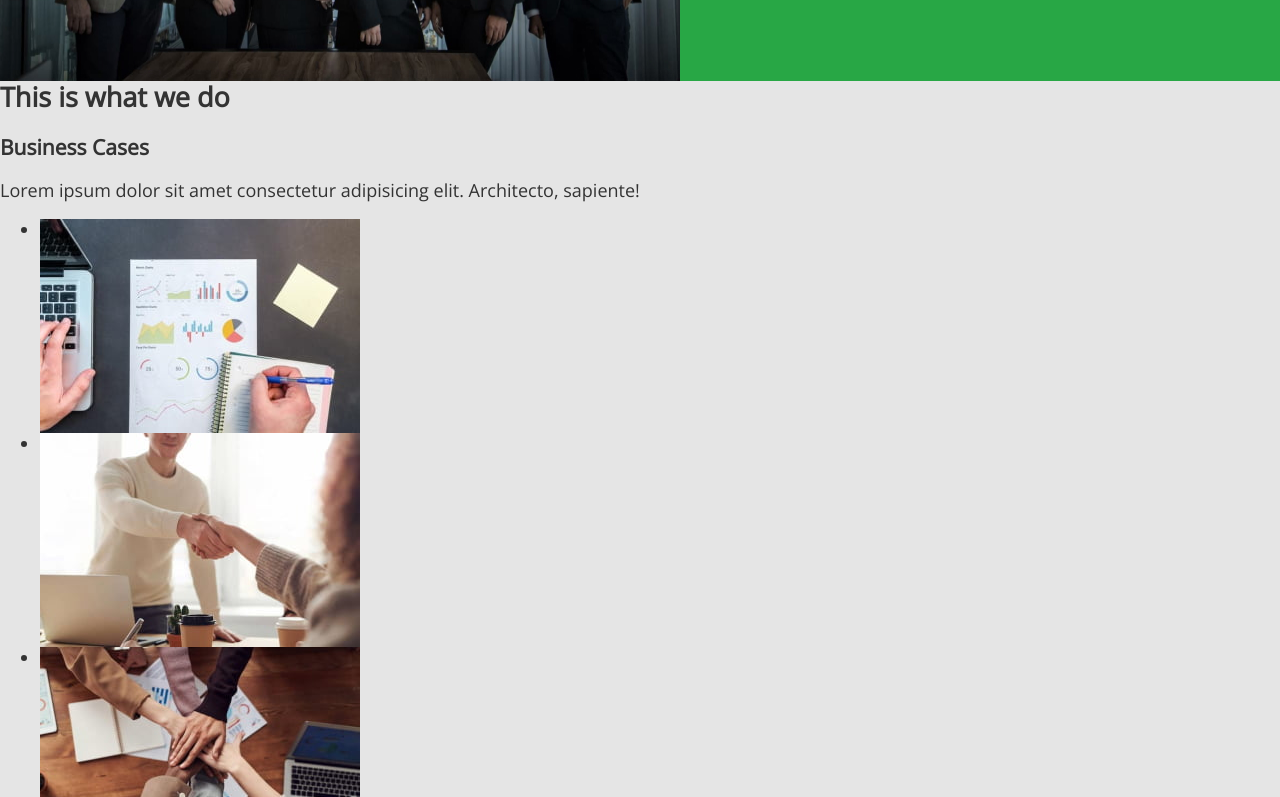
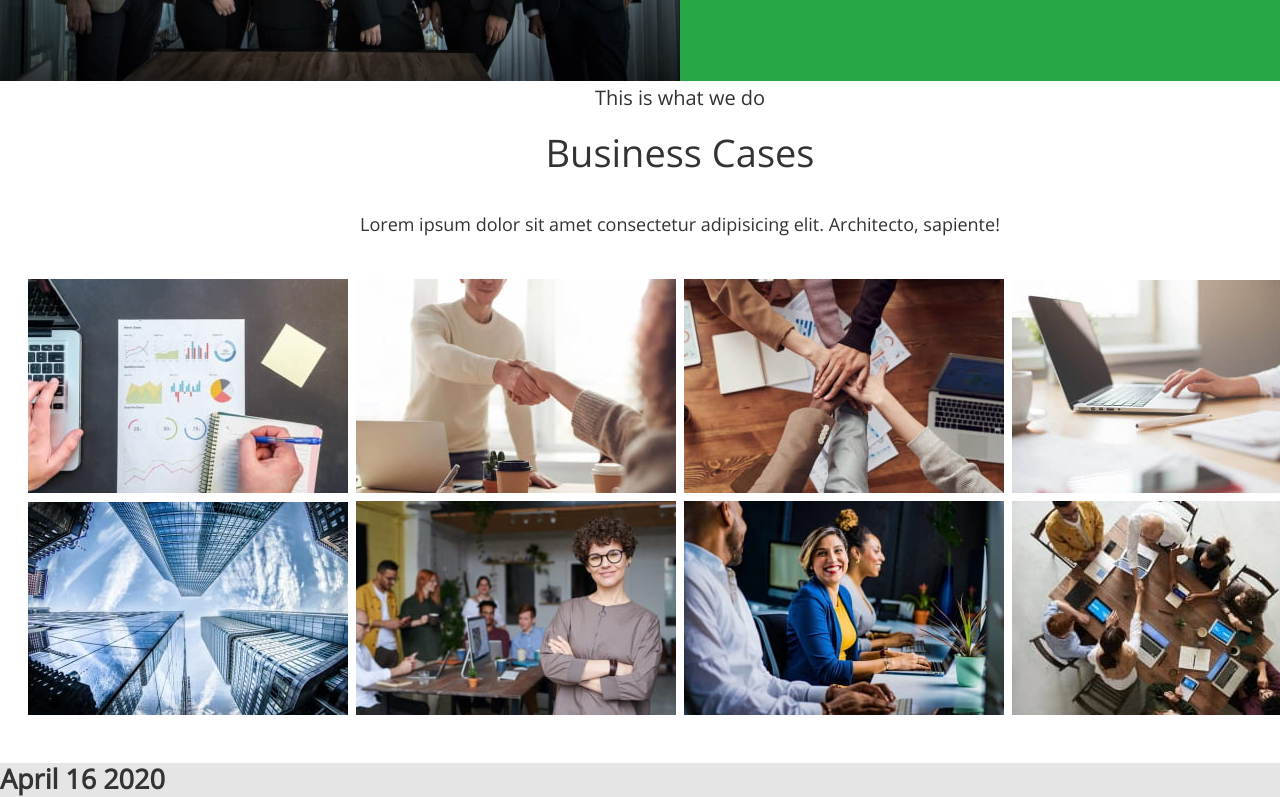
Before and after one commit to AleksandraPauk/FSOn59-StartersGoIT, a plain HTML site: page index.html in a window 1280 px wide. Shown: the part 1494-2291 px from the top of the page. Drawn offline with nearby package versions, Linux system fonts and the light colour scheme.

Commit message:
add styles for "busineses-cases"

```diff
--- a/css/style.css
+++ b/css/style.css
@@ -251,3 +251,56 @@ address {
   border-radius: 5px;
   cursor: pointer;
 }
+
+/* Business Cases */
+.cases {
+  background-color: var(--secondary-text-color);
+}
+.cases-title {
+  font-style: normal;
+  font-weight: 400;
+  font-size: 20px;
+  line-height: 1.65;
+  text-align: center;
+  margin-bottom: 15px;
+}
+
+.cases-subtitle {
+  font-style: normal;
+  font-weight: 300;
+  font-size: 38px;
+  line-height: 1.26;
+  text-align: center;
+  margin-bottom: 34px;
+}
+
+.cases-text {
+  font-style: normal;
+  font-weight: 400;
+  line-height: 1.55;
+  text-align: center;
+  margin-bottom: 40px;
+}
+
+.cases-list {
+  list-style: none;
+  display: flex;
+  flex-wrap: wrap;
+  padding: 0;
+  margin: 0;
+  align-items: center;
+  padding-bottom: 48px;
+}
+
+.cases-items {
+  margin-right: 8px;
+  margin-bottom: 8px;
+  width: 320px;
+}
+
+.cases-items:nth-child(4n) {
+  margin-right: 0;
+}
+.cases-items:nth-last-child(-n + 4) {
+  margin-bottom: 0;
+}
--- a/index.html
+++ b/index.html
@@ -32,13 +32,14 @@
     <link rel="stylesheet" href="./css/style.css" />
   </head>
   <body>
-
     <!--header-->
     <header class="header">
       <div class="container">
         <nav class="header-nav">
-          <a class="logo link" href="./index.html"><img class="logo-img" src="./images/logo/logo.svg" alt="Logo" /> <span
-              class="accent">Finance</span> Ledger</a>
+          <a class="logo link" href="./index.html"
+            ><img class="logo-img" src="./images/logo/logo.svg" alt="Logo" />
+            <span class="accent">Finance</span> Ledger</a
+          >
           <ul class="header-nav-list list">
             <li class="header-nav-item"><a class="header-nav-link link" href="">About</a></li>
             <li class="header-nav-item"><a class="header-nav-link link" href="">Cases</a></li>
@@ -48,7 +49,6 @@
           </ul>
         </nav>
       </div>
-
     </header>
 
     <!--hero-->
@@ -59,7 +59,6 @@
           <p class="hero-text">We provide world class financial assistance</p>
           <button class="button" type="button">Read More</button>
         </div>
-
       </section>
 
       <!--about us-->
@@ -70,19 +69,22 @@
             <li class="about-item">
               <h3 class="about-list-title">Investmant Banking</h3>
               <p class="about-list-text">
-                Lorem ipsum, dolor sit amet consectetur adipisicing elit. Consequatur, necessitatibus!
+                Lorem ipsum, dolor sit amet consectetur adipisicing elit. Consequatur,
+                necessitatibus!
               </p>
             </li>
             <li class="about-item">
               <h3 class="about-list-title">Portfolio Manager</h3>
               <p class="about-list-text">
-                Lorem ipsum, dolor sit amet consectetur adipisicing elit. Consequatur, necessitatibus!
+                Lorem ipsum, dolor sit amet consectetur adipisicing elit. Consequatur,
+                necessitatibus!
               </p>
             </li>
             <li class="about-item">
               <h3 class="about-list-title">Tax & Custudio</h3>
               <p class="about-list-text">
-                Lorem ipsum, dolor sit amet consectetur adipisicing elit. Consequatur, necessitatibus!
+                Lorem ipsum, dolor sit amet consectetur adipisicing elit. Consequatur,
+                necessitatibus!
               </p>
             </li>
           </ul>
@@ -106,13 +108,16 @@
         </div>
       </section>
 
-      <!--Бізнес кейс-->
-      <section>
-        <h2>This is what we do</h2>
-        <h3>Business Cases</h3>
-        <p>Lorem ipsum dolor sit amet consectetur adipisicing elit. Architecto, sapiente!</p>
-        <ul>
-          <li>
+      <!--Business Cases-->
+      <section class="cases">
+        <div class="container">
+          <h2 class="cases-title">This is what we do</h2>
+          <h3 class="cases-subtitle">Business Cases</h3>
+          <p class="cases-text">
+            Lorem ipsum dolor sit amet consectetur adipisicing elit. Architecto, sapiente!
+          </p>
+          <ul class="cases-list">
+            <li class="cases-items">
               <img
                 src="./images/business-cases/Rectangle1.jpg"
                 alt="acquaintance"
@@ -120,7 +125,7 @@
                 height="214"
               />
             </li>
-          <li>
+            <li class="cases-items">
               <img
                 src="./images/business-cases/Rectangle2.jpg"
                 alt="statistics"
@@ -128,7 +133,7 @@
                 height="214"
               />
             </li>
-          <li>
+            <li class="cases-items">
               <img
                 src="./images/business-cases/Rectangle3.jpg"
                 alt="conclusion-of-the-contract"
@@ -136,7 +141,7 @@
                 height="214"
               />
             </li>
-          <li>
+            <li class="cases-items">
               <img
                 src="./images/business-cases/Rectangle4.jpg"
                 alt="Teamwork"
@@ -144,7 +149,7 @@
                 height="214"
               />
             </li>
-          <li>
+            <li class="cases-items">
               <img
                 src="./images/business-cases/Rectangle5.jpg"
                 alt="personal-work"
@@ -152,7 +157,7 @@
                 height="214"
               />
             </li>
-          <li>
+            <li class="cases-items">
               <img
                 src="./images/business-cases/Rectangle6.jpg"
                 alt="perspectives"
@@ -160,7 +165,7 @@
                 height="214"
               />
             </li>
-          <li>
+            <li class="cases-items">
               <img
                 src="./images/business-cases/Rectangle7.jpg"
                 alt="coffee-break"
@@ -168,7 +173,7 @@
                 height="214"
               />
             </li>
-          <li>
+            <li class="cases-items">
               <img
                 src="./images/business-cases/Rectangle8.jpg"
                 alt="friendly-atmosphere"
@@ -177,6 +182,7 @@
               />
             </li>
           </ul>
+        </div>
       </section>
 
       <!-- Блог -->
```
Lines whose indentation alone changed are shown as unchanged.
